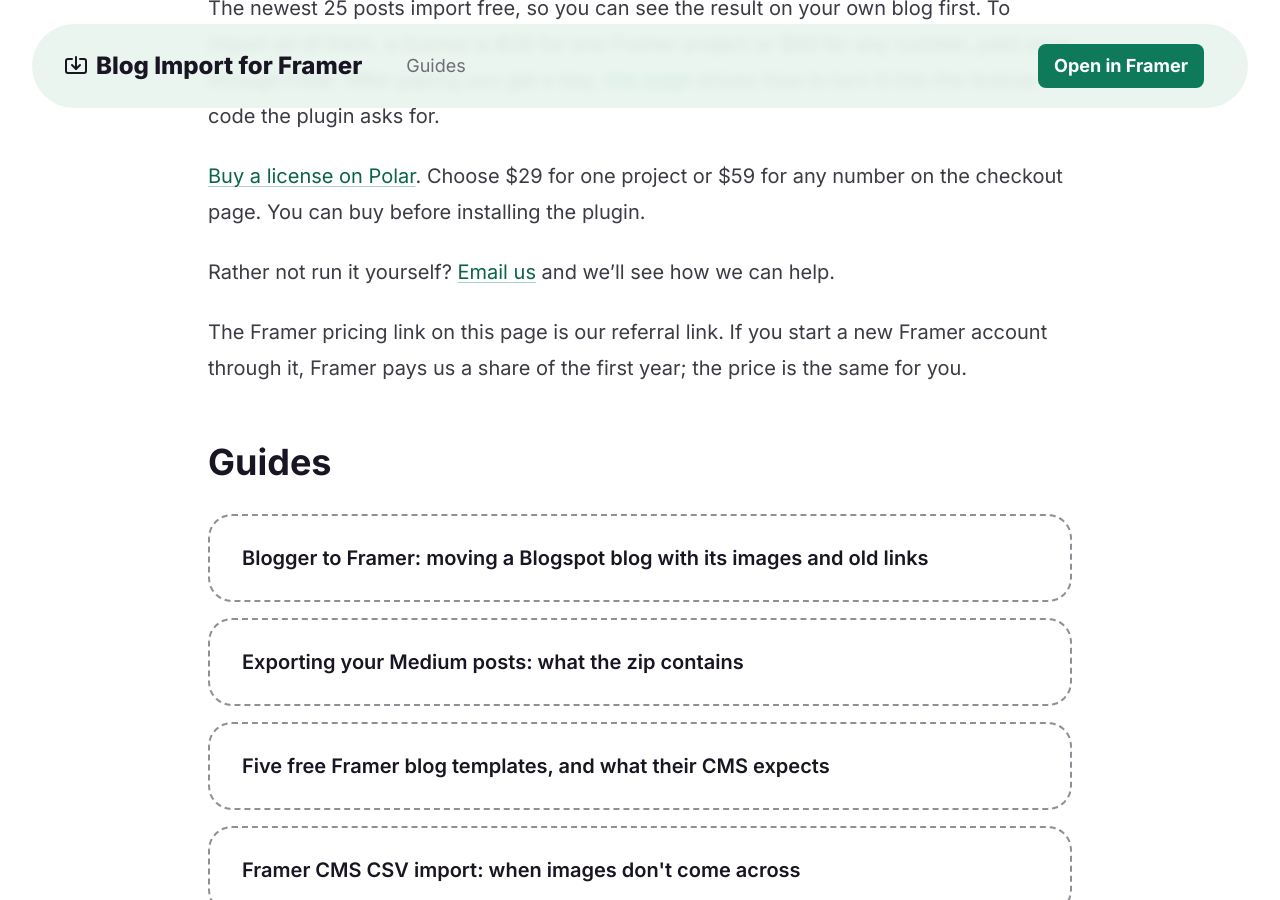
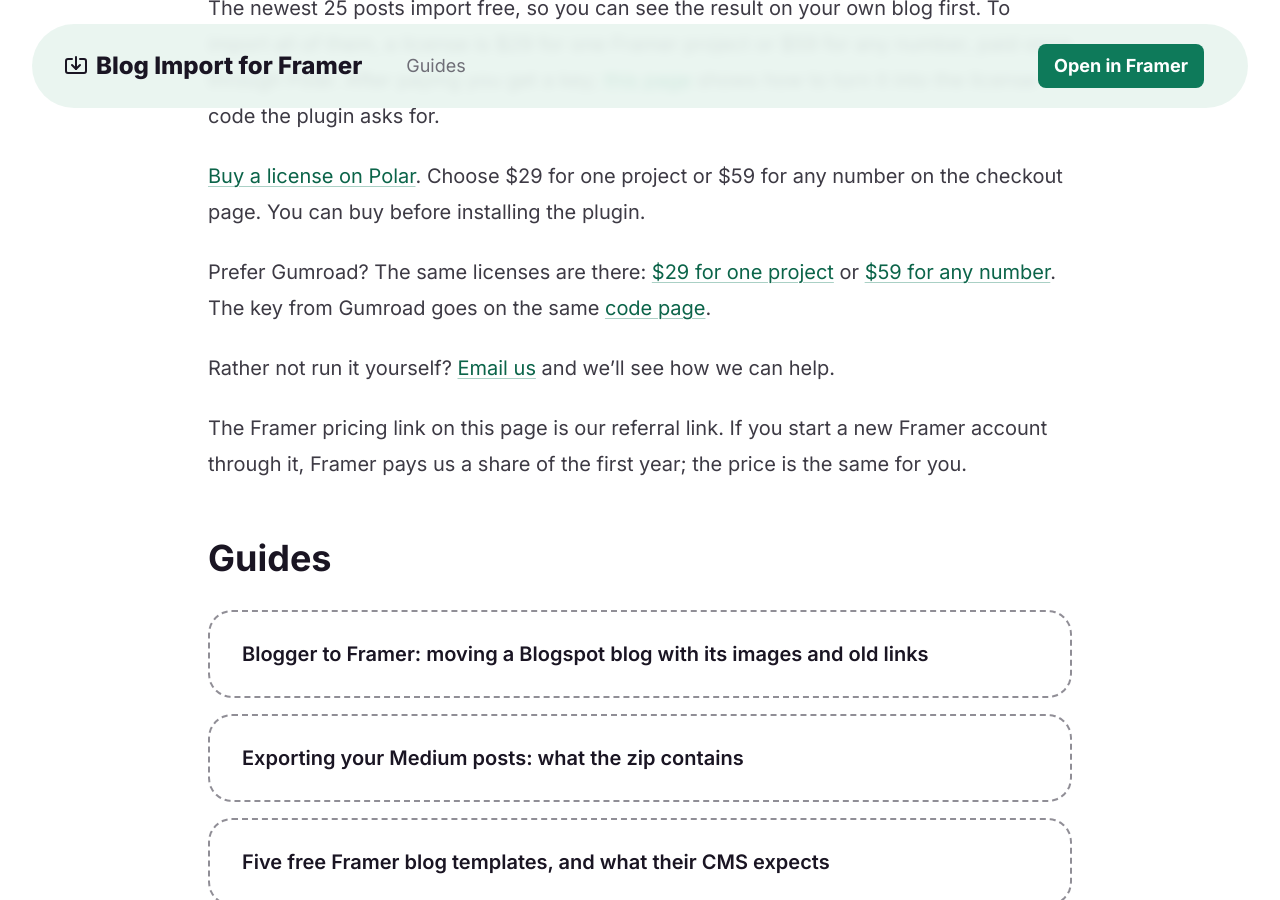
Before and after one commit to keyturnkit/keyturnkit.github.io, a Jekyll site: the page built from blog-import/index.md, in a window 1280 px wide and 900 px high, scrolled down 2680 px. Built offline with Jekyll 4.4.1, drawn with Linux system fonts in a browser that asks for light colours.

Commit message:
Blog Import page: Gumroad as a second place to buy (D-V384)
Co-Authored-By: Claude Opus 5.5 <noreply@anthropic.com>

```diff
--- a/blog-import/index.md
+++ b/blog-import/index.md
@@ -56,6 +56,8 @@ The newest 25 posts import free, so you can see the result on your own blog firs
 
 [Buy a license on Polar](https://buy.polar.sh/polar_cl_i4o62urYwzz1cDIpdNUCidOB022hhycvh5u1V0RTaWd). Choose $29 for one project or $59 for any number on the checkout page. You can buy before installing the plugin.
 
+Prefer Gumroad? The same licenses are there: [$29 for one project](https://mamstudiohq.gumroad.com/l/xuebp) or [$59 for any number](https://mamstudiohq.gumroad.com/l/ufpxd). The key from Gumroad goes on the same [code page](https://blog-import-license.mam-studio.workers.dev/code).
+
 Rather not run it yourself? [Email us](/blog-move/) and we'll see how we can help.
 
 The Framer pricing link on this page is our referral link. If you start a new Framer account through it, Framer pays us a share of the first year; the price is the same for you.
```
